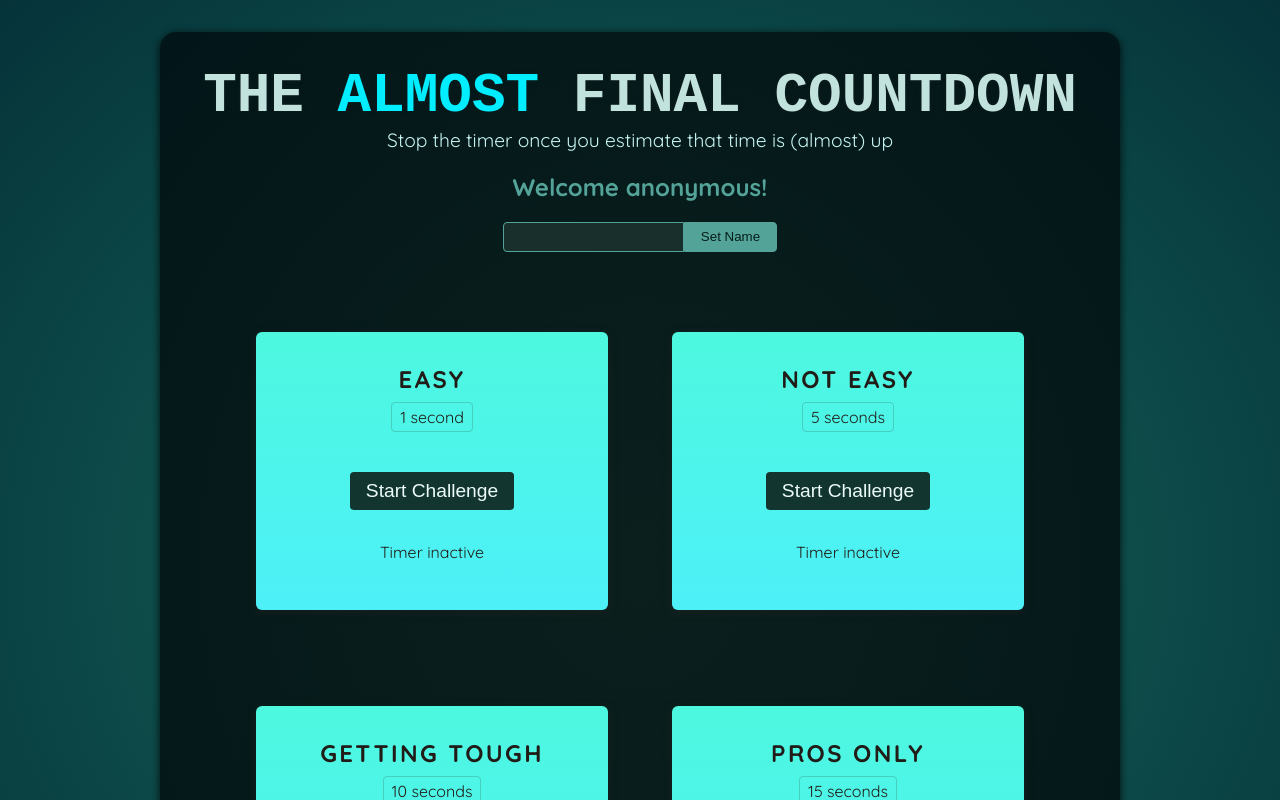
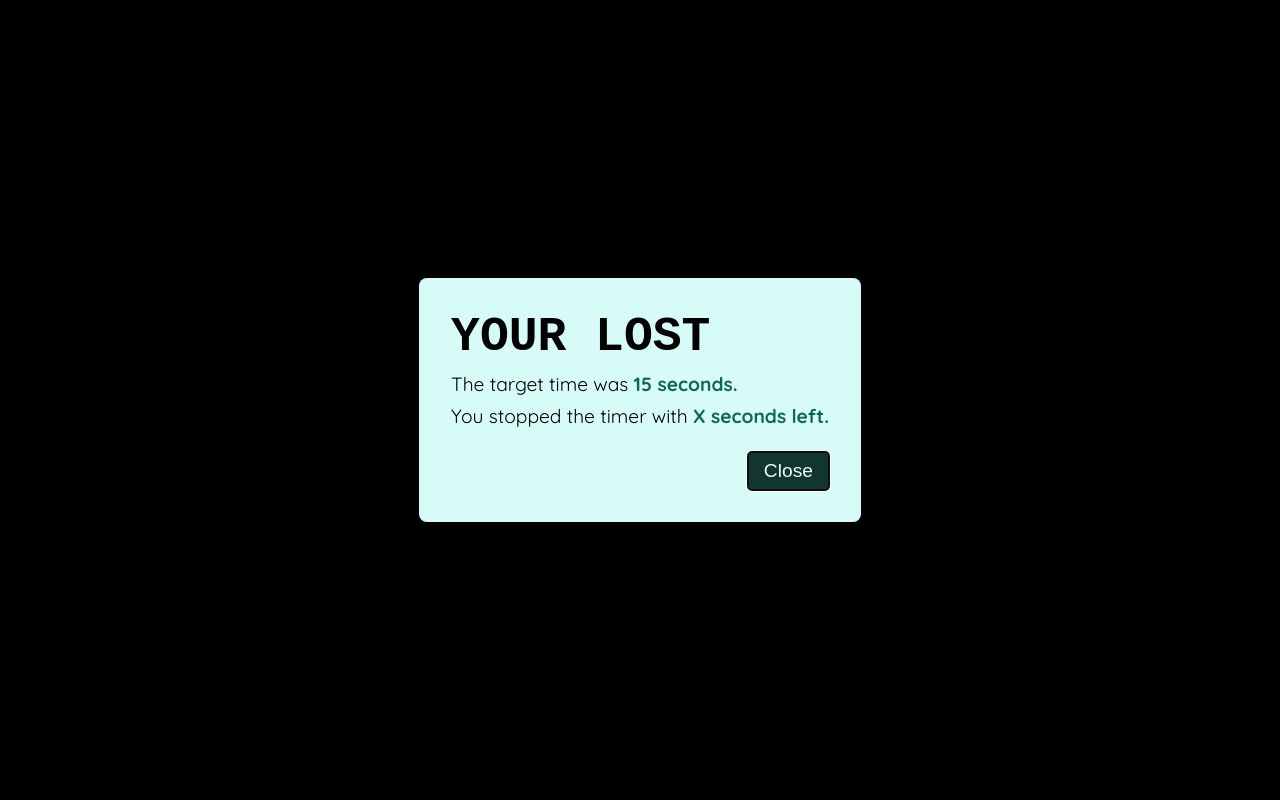
Before and after one commit to hun2zz/react-study, a React (Create React App) app: page / in a window 1280 px wide. Shown: the top 800 px of the page. Built offline with nearby package versions, Linux system fonts and the light colour scheme; a web font is replaced by a local one.

Commit message:
✅ dialog 태그 제어하기

```diff
--- /dev/null
+++ b/src/components/Ref/ResultModal.js
@@ -0,0 +1,25 @@
+import React, { useEffect, useRef } from "react";
+
+const ResultModal = ({ result, targetTime }) => {
+  const dialog = useRef();
+  useEffect(() => {
+    dialog.current.showModal();
+  }, []);
+
+  return (
+    <dialog ref={dialog} className="result-modal">
+      <h2>Your {result}</h2>
+      <p>
+        The target time was <strong>{targetTime} seconds.</strong>
+      </p>
+      <p>
+        You stopped the timer with <strong>X seconds left.</strong>
+      </p>
+      <form method="dialog">
+        <button>Close</button>
+      </form>
+    </dialog>
+  );
+};
+
+export default ResultModal;
--- a/src/components/Ref/TimeChallenge.js
+++ b/src/components/Ref/TimeChallenge.js
@@ -1,4 +1,5 @@
 import React, { useRef, useState } from "react";
+import ResultModal from "./ResultModal";
 
 const TimerChallenge = ({ title, targetTime }) => {
   // timer를 ref변수로 관리
@@ -23,9 +24,10 @@
   };
 
   return (
+    <>
+      {<ResultModal targetTime={targetTime} result="lost"></ResultModal>}
       <section className="challenge">
         <h2>{title}</h2>
-      {timerExpired && <p>You lost!</p>}
         <p className="challenge-time">
           {targetTime} second{targetTime > 1 ? "s" : ""}
         </p>
@@ -38,6 +40,7 @@
           {timerStarted ? "Time is running..." : "Timer inactive"}
         </p>
       </section>
+    </>
   );
 };
 
```
Lines whose indentation alone changed are shown as unchanged.
